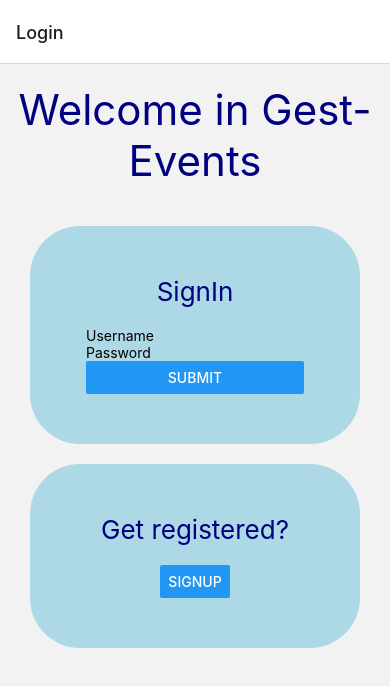
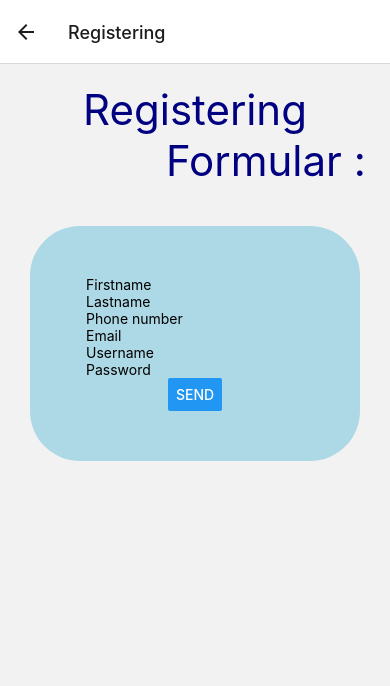
Before and after one commit to MelYuki/mel_lab, a React Native app: screen /Registering in a window 390 px wide. Shown: the top 686 px of the page. Built offline with nearby package versions, Linux system fonts and the light colour scheme.

Commit message:
registering

```diff
--- a/App.tsx
+++ b/App.tsx
@@ -3,8 +3,8 @@ import "react-native-gesture-handler"
 import { createStackNavigator } from "@react-navigation/stack"
 import { NavigationContainer } from '@react-navigation/native'
 import Login from './src/screens/login/login';
-import SignUp from './src/screens/login/signUp';
 import Home from './src/screens/home/home';
+import Registering from './src/screens/login/registering';
 
 function App(): JSX.Element {
 
@@ -14,7 +14,7 @@ function App(): JSX.Element {
       <NavigationContainer>
         <Stack.Navigator initialRouteName='Login'>
           <Stack.Screen name='Login' component={Login}/>
-          <Stack.Screen name='SignUp' component={SignUp}/>
+          <Stack.Screen name='Registering' component={Registering}/>
           <Stack.Screen name='Home' component={Home}/>
         </Stack.Navigator>
       </NavigationContainer>
--- a/src/screens/login/signUp.jsx
+++ b/src/components/registering/form-component.jsx
@@ -1,9 +1,9 @@
-import { Text, View, TextInput, Button } from "react-native";
+import { View, TextInput, Button } from "react-native";
 import globalStyle from "../../styles/global.style";
 import { useState } from "react";
 // import PhoneInput from "react-native-phone-input"
 
-const SignUp = ({onSend}) => {
+const Form = ({onSend}) => {
 
     const [ infos, setInfos ] = useState({
         firstname: "",
@@ -22,10 +22,6 @@ const SignUp = ({onSend}) => {
 
     return (
         <View style={globalStyle.screen}>
-            <Text style={globalStyle.title}>
-            {`Registering
-            Formular :`}
-            </Text>
             <View style={globalStyle.login}>
                 <TextInput
                     placeholder="Firstname"
@@ -72,4 +68,4 @@ const SignUp = ({onSend}) => {
     )
 }
 
-export default SignUp
+export default Form
--- a/src/screens/home/home.jsx
+++ b/src/screens/home/home.jsx
@@ -10,8 +10,14 @@ const Home = ({route}) => {
             <Text style={globalStyle.title}>
                 Home Page
             </Text>
-            <Text> Welcome {credentials.username}</Text>
-            <Text> Your password is : {credentials.password}</Text>
+            <View>
+                <Text> Return of Login Inputs </Text>
+                <Text> Welcome {credentials.username}</Text>
+                <Text> Your password is : {credentials.password}</Text>
+            </View>
+            <View>
+                <Text>Return of Registering Inputs</Text>
+            </View>
         </View>
     )
 }
--- a/src/screens/login/login.jsx
+++ b/src/screens/login/login.jsx
@@ -16,7 +16,7 @@ const Login = ({navigation}) => {
             </View>
 
             <View>
-                <SignUp onReach={() => navigation.navigate("SignUp")}/>
+                <SignUp onReach={() => navigation.navigate("Registering")}/>
             </View>
         </View>
     )
--- /dev/null
+++ b/src/screens/login/registering.jsx
@@ -0,0 +1,19 @@
+import { Text, View } from "react-native";
+import globalStyle from "../../styles/global.style";
+import Form from "../../components/registering/form-component";
+
+const Registering = ({navigation}) => {
+
+    return (
+        <View style={globalStyle.screen}>
+            <Text style={globalStyle.title}>
+            {`Registering
+            Formular :`}
+            </Text>
+
+            <Form onSend={() => navigation.navigate("Login")} />
+        </View>
+    )
+}
+
+export default Registering
```
Also changed, not shown: 1 other file (tests, documents, lock files or other folders).
